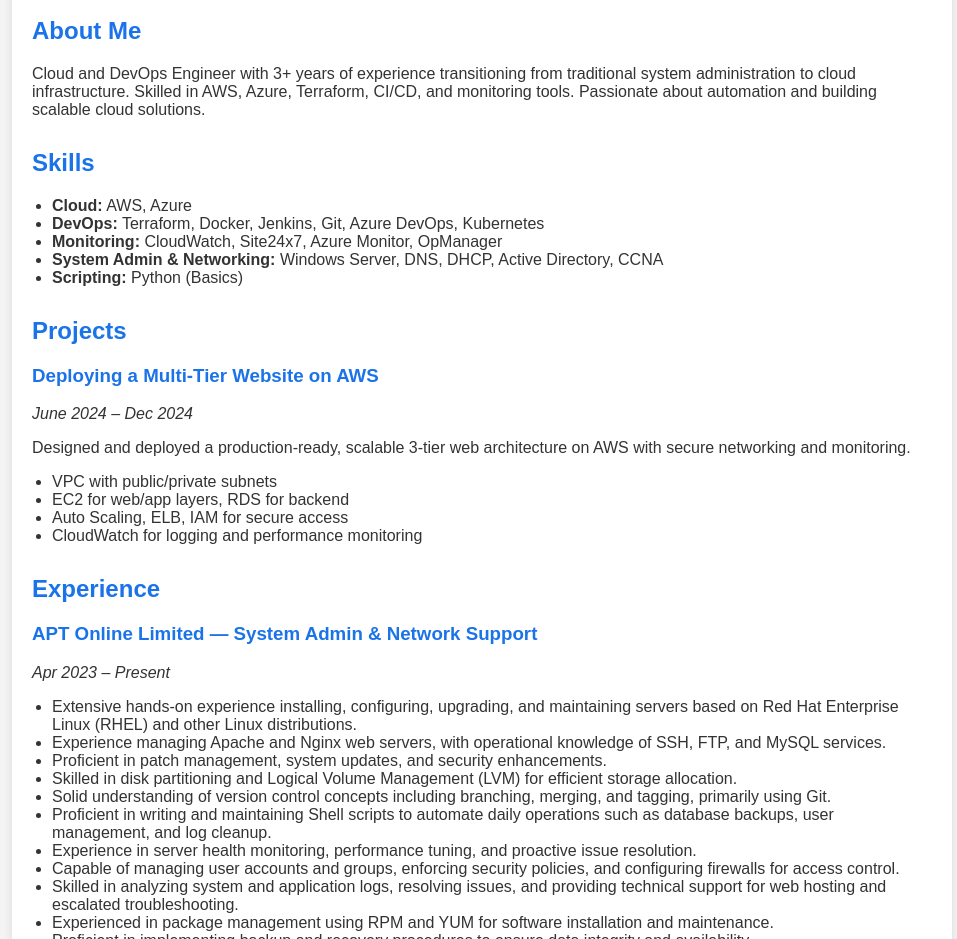
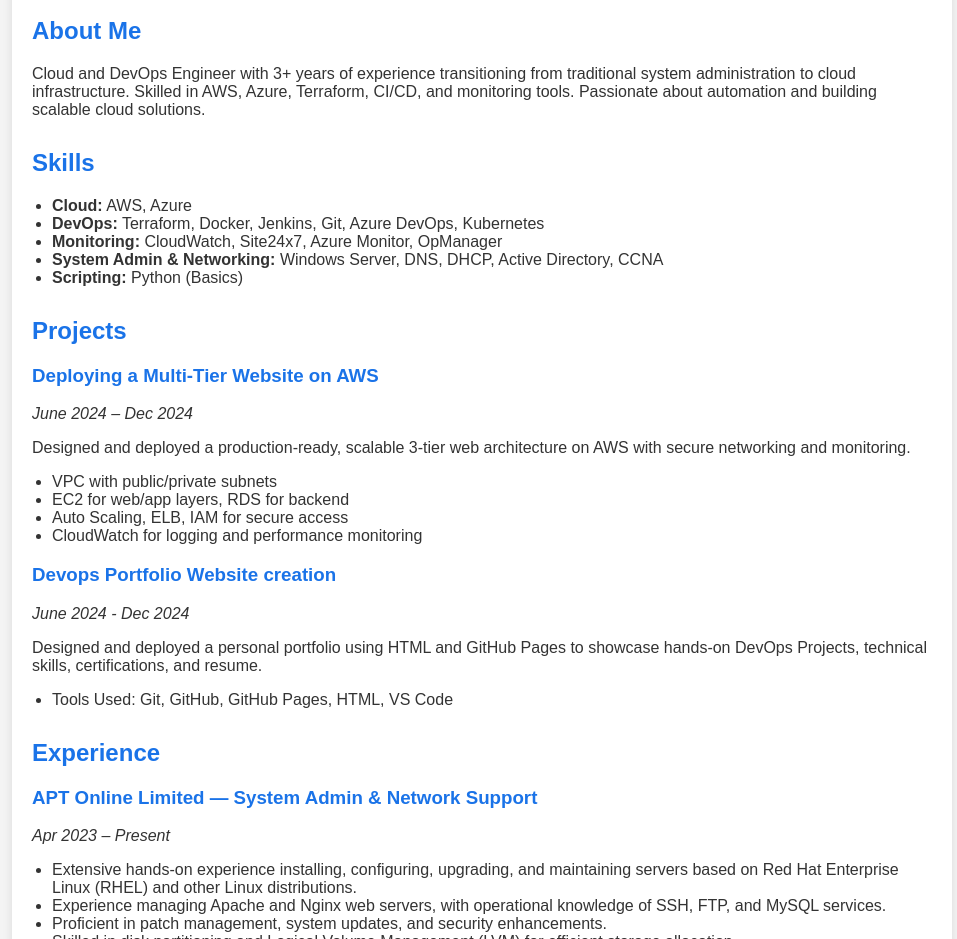
Before and after one commit to Rokkamravi9676/Ravi-Rokkam-Portfolio, a plain HTML site: page index.html in a window 1280 px wide. Shown: the part 161-1100 px from the top of the page, without its empty margins (158-1115 px from the left). Drawn offline with Linux system fonts and the light colour scheme.

Commit message:
Update index.html
Changes made

```diff
--- a/index.html
+++ b/index.html
@@ -66,6 +66,12 @@
         <li>EC2 for web/app layers, RDS for backend</li>
         <li>Auto Scaling, ELB, IAM for secure access</li>
         <li>CloudWatch for logging and performance monitoring</li>
+      </ul>
+      <h3>Devops Portfolio Website creation</h3>
+      <p><em>June 2024 - Dec 2024</em></p>
+      <p>Designed and deployed a personal portfolio using HTML and GitHub Pages to showcase hands-on DevOps Projects, technical skills, certifications, and resume.</p>
+      <ul>
+        <li>Tools Used: Git, GitHub, GitHub Pages, HTML, VS Code</li>
       </ul>
     </div>
 
```
